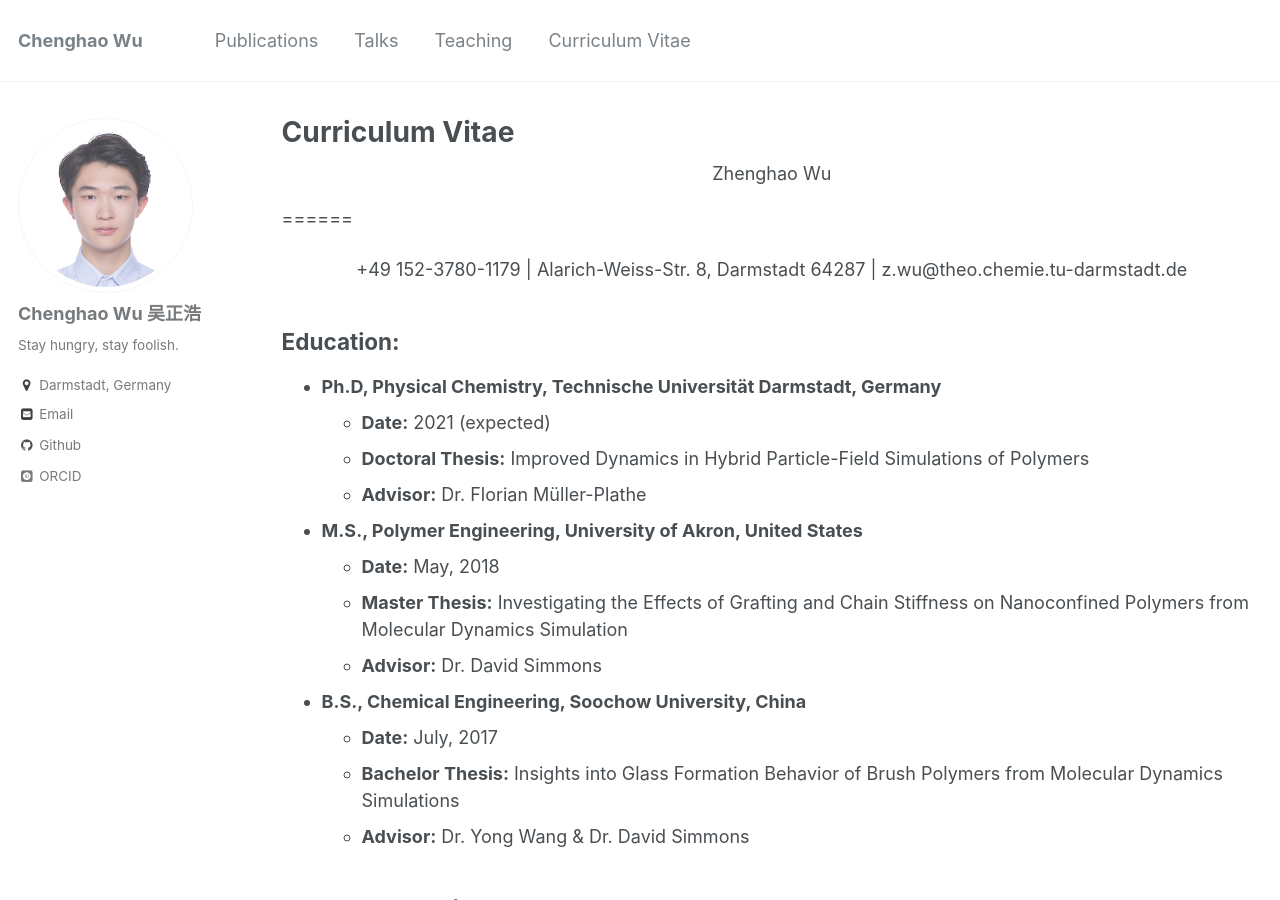
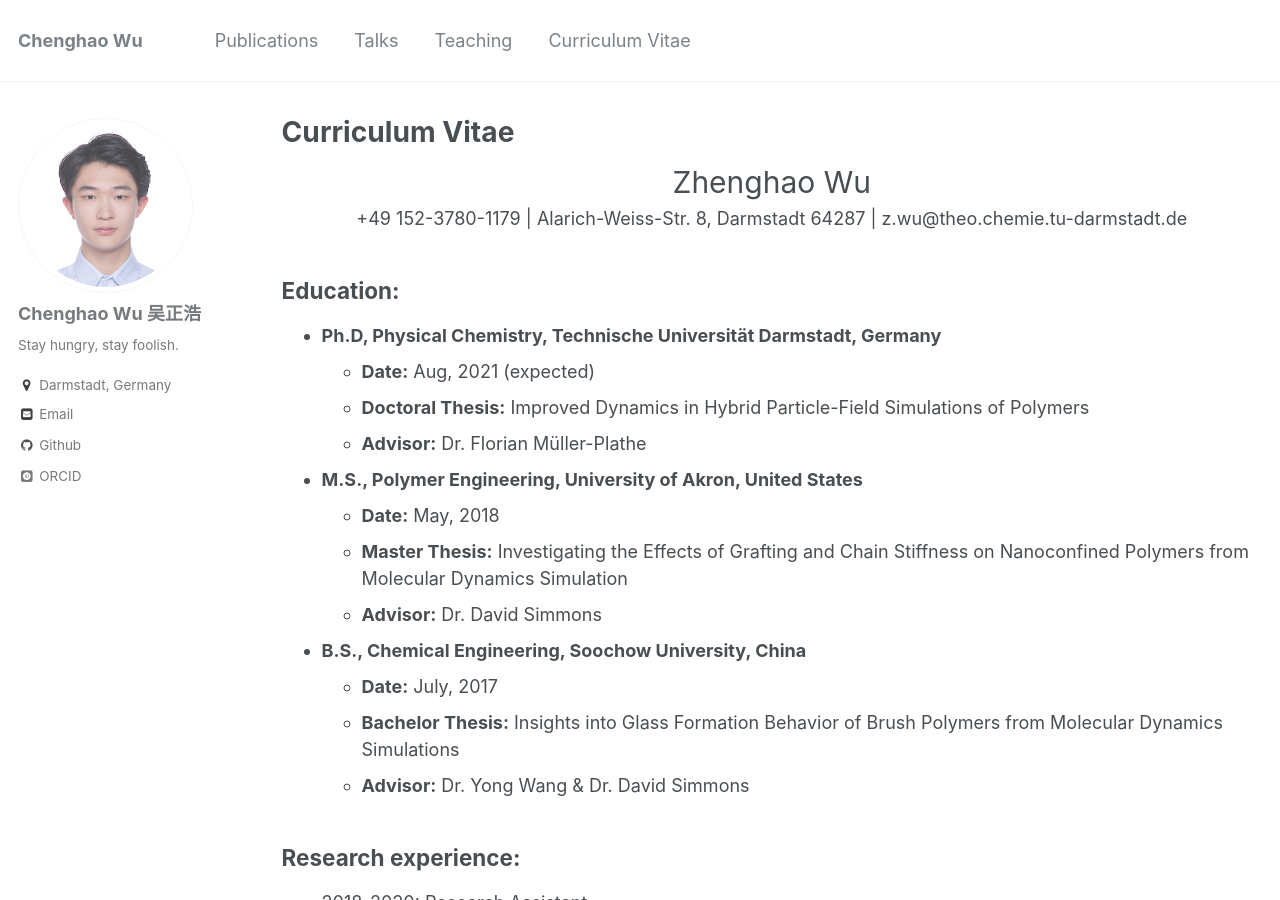
Before and after one commit to Chenghao-Wu/Chenghao-Wu.github.io, a Jekyll site: the page built from _pages/cv.md, in a window 1280 px wide and 900 px high. Built offline with Jekyll 4.4.1, drawn with Linux system fonts in a browser that asks for light colours; some web fonts are replaced.

Commit message:
update 16

```diff
--- a/_pages/cv.md
+++ b/_pages/cv.md
@@ -10,8 +10,8 @@ redirect_from:
 {% include base_path %}
 
 
-<div align="center">Zhenghao Wu</div>
-======
+<div style="text-align: center;font-size:30px;">Zhenghao Wu</div>
+
 
 <div align="center">+49 152-3780-1179 |   Alarich-Weiss-Str. 8, Darmstadt 64287 | z.wu@theo.chemie.tu-darmstadt.de </div>
 
@@ -20,7 +20,7 @@ Education:
 ------
 
 * **Ph.D, Physical Chemistry, Technische Universität Darmstadt, Germany**
-  * **Date:** 2021 (expected)
+  * **Date:** Aug, 2021 (expected)
   * **Doctoral Thesis:** Improved Dynamics in Hybrid Particle-Field Simulations of Polymers
   * **Advisor:** Dr. Florian Müller-Plathe
 * **M.S., Polymer Engineering, University of Akron, United States**
```
